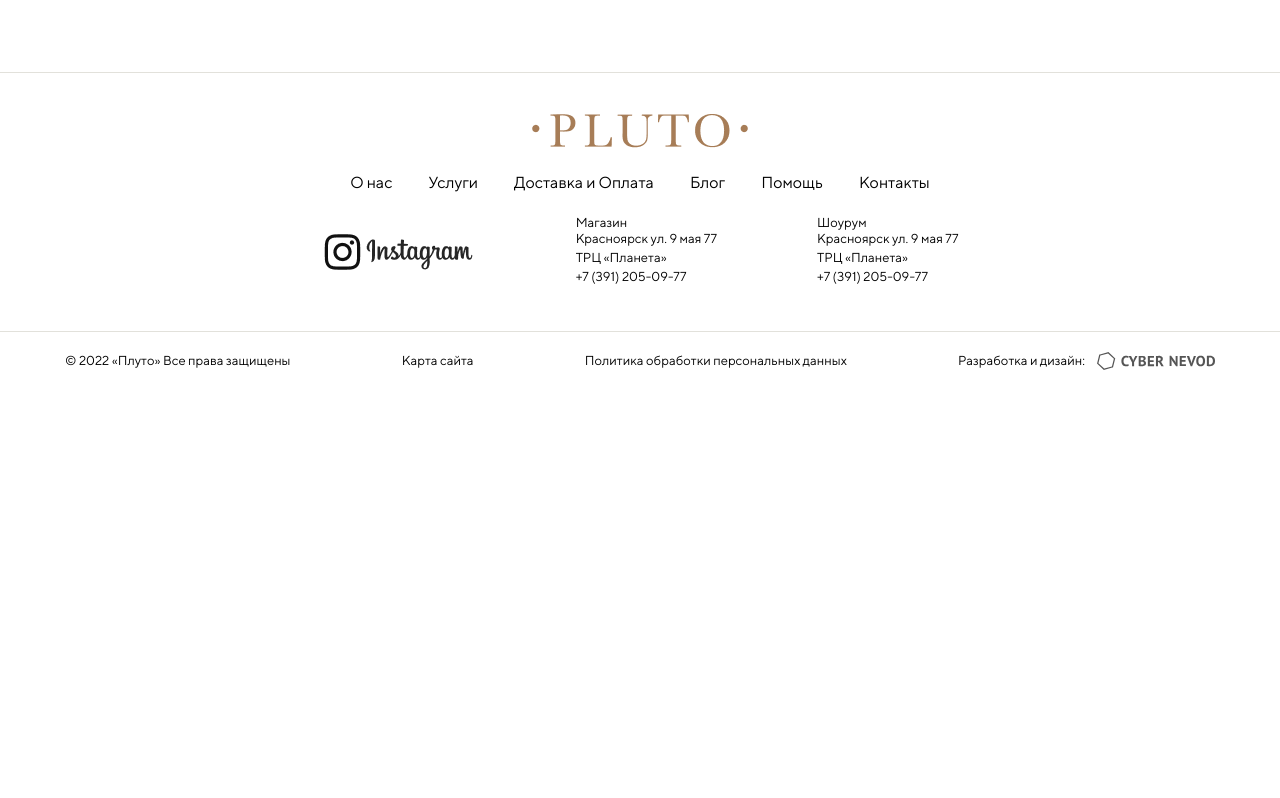
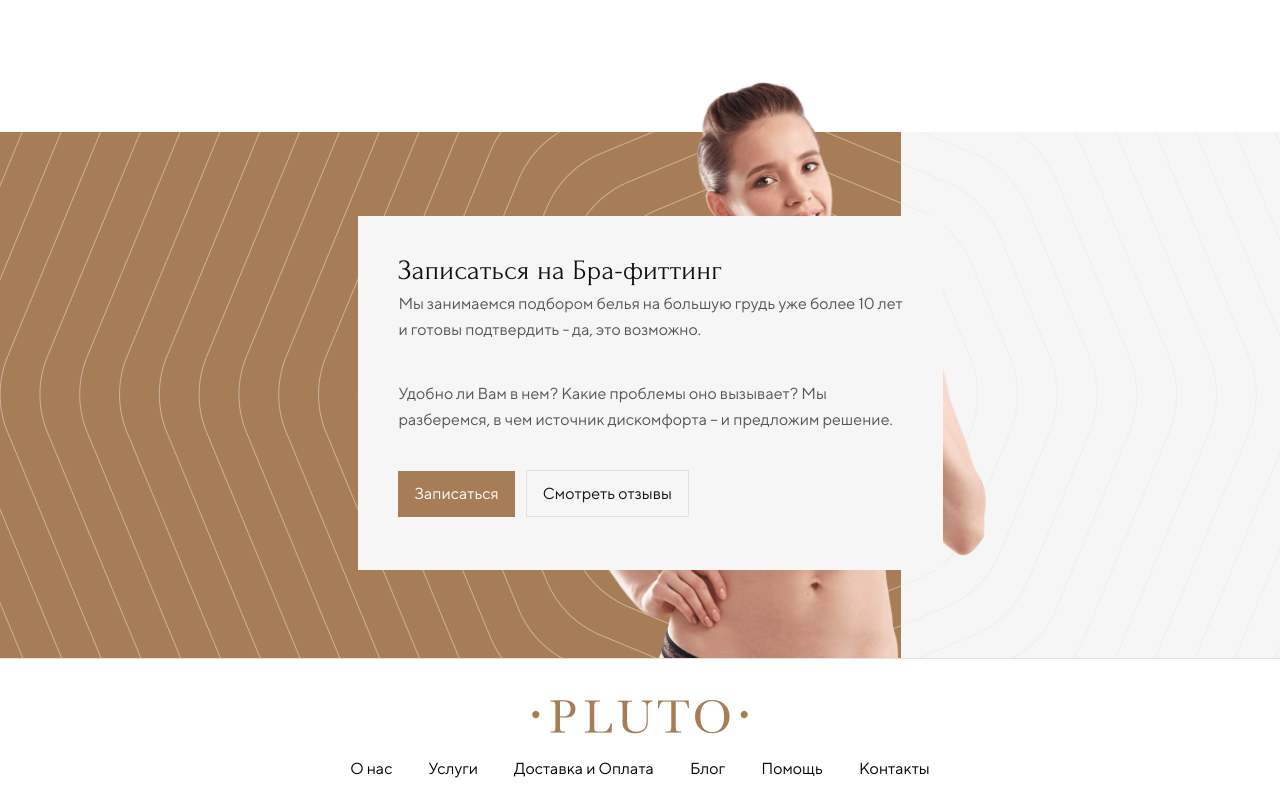
Before and after one commit to ilgizfaizyl/pluto, a website: page src/index.html in a window 1280 px wide. Shown: the part 1109-1907 px from the top of the page. Before the commit the page ends 1499 px from the top, so only its background shows below. Drawn offline with nearby package versions, Linux system fonts and the light colour scheme; files that its build step writes are made by us from their sources; files whose address does not match are found by name.

Commit message:
section information

```diff
--- a/gulp/version.json
+++ b/gulp/version.json
@@ -1,3 +1,3 @@
 {
-    "main": "20220608181937"
+    "main": "20220608225237"
 }
--- a/src/html/main.html
+++ b/src/html/main.html
@@ -458,3 +458,20 @@
         </div>
     </div>
 </section>
+
+<section class="information">
+    <div class="information-content">
+        <h3 class="information-content__title">Записаться на Бра-фиттинг</h3>
+            <p class="information-content__text">
+                Мы занимаемся подбором белья на большую грудь уже более 10 лет и готовы подтвердить - да, это возможно.
+            </p>
+            <p class="information-content__text">
+                Удобно ли Вам в нем? Какие проблемы оно вызывает?
+                Мы разберемся, в чем источник дискомфорта – и предложим решение.
+            </p>
+            <button class="information-content__btn">Записаться</button>
+            <a class="information-content__link" href=" #">Смотреть отзывы</a>
+    </div>
+    <img class="information__img" src="../img/information/image-1.png" alt="">
+
+</section>
--- a/src/scss/_main.scss
+++ b/src/scss/_main.scss
@@ -106,7 +106,8 @@
 
     //   tabs
     .tabs{
-        padding: 40px 0 75px 0;
+        padding: 40px 0 60px 0;
+        margin-bottom: 75px;
     }
     .tabs__inner{
         text-align: center;
@@ -182,3 +183,69 @@
     background-color: #fff;
     color: #000;
 }
+// information
+.information {
+    padding: 60px 0;
+    background-image: url('../img/information/information-bg.jpg');
+    background-position: 0 0;
+    background-repeat: no-repeat;
+    background-size: cover;
+    height: 526px;
+    position: relative;
+    &-content {
+        position: absolute;
+        z-index: 3;
+        padding: 40px;
+        background-color: #F6F6F6;
+        width: 585px;
+        height: 354px;
+        margin: auto 28%;
+        top: 16%;
+        &__title {
+            font-family: Forum;
+            font-weight: 400;
+            font-size: 28px;
+            line-height: 30px;
+            letter-spacing: 0.01em;
+            color: #111111;
+            margin-bottom: 5px;
+        }
+        &__text {
+            font-family: TTNorms;
+            font-weight: 400;
+            font-size: 16px;
+            line-height: 26px;
+            color: #555555;
+            margin-bottom: 38px;
+        }
+        &__btn {
+            padding: 13px 16px;
+            background-color: #A77D57;
+            color: #fff;
+            border: none;
+            font-family: TTNorms;
+            font-weight: 400;
+            font-size: 16px;
+            line-height: 20px;
+            text-transform: capitalize;
+            cursor: pointer;
+            margin-right: 8px;
+        }
+        &__link {
+            padding: 13px 16px;
+            border: 1px solid #e2e1db;
+            font-family: TTNorms;
+            font-weight: 400;
+            font-size: 16px;
+            line-height: 20px;
+            color: #111111;
+        }
+    }
+    &__img {
+        position: absolute;
+        height: 576px;
+        bottom: 0;
+        right: 23%;
+        z-index: 1;
+    }
+}
```
Also changed, not shown: dist/css/style.css, dist/css/style.min.css, dist/img/information/information-bg.jpg (added), dist/index.html, src/img/information/information-bg.jpg (added).
